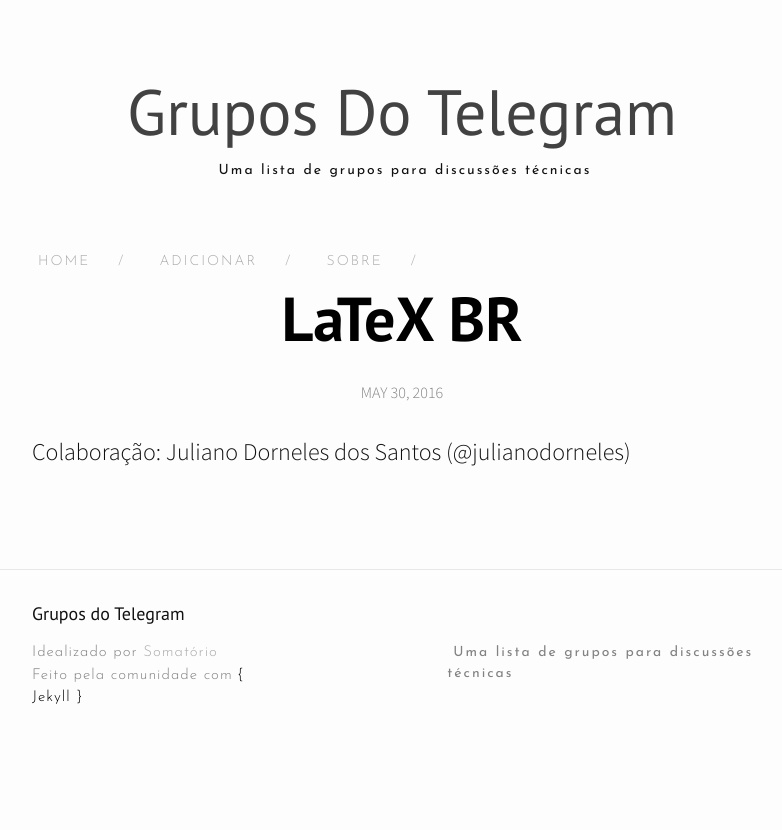
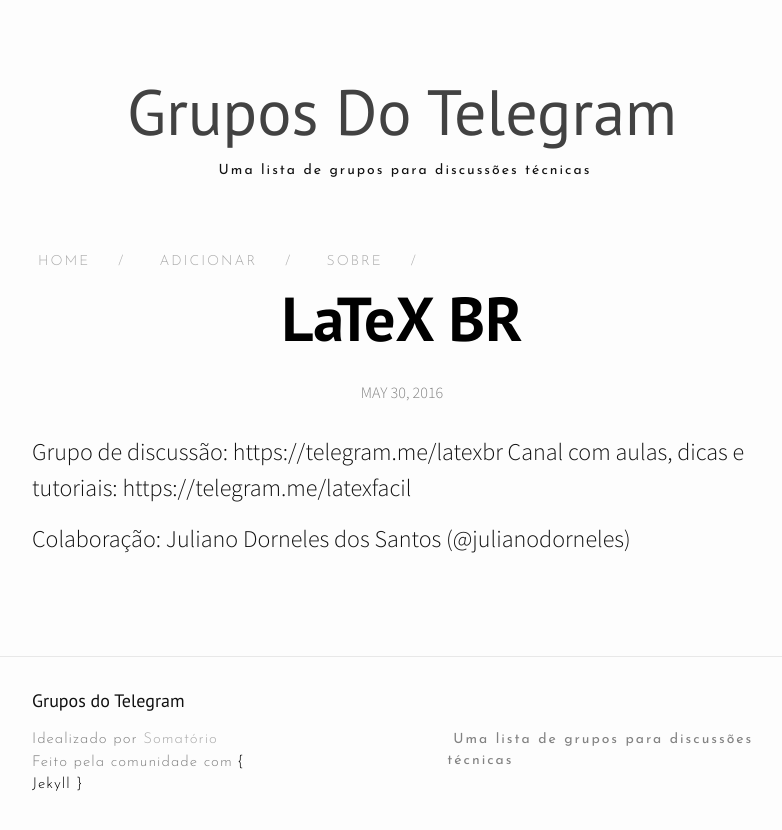
Before and after one commit to listatelegram/listatelegram.github.io, a Jekyll site: the page built from _posts/2016-05-30-LaTeX-BR.markdown, in a window 1280 px wide. Shown: the top 830 px of the page, without its empty margins (238-1020 px from the left). Built offline with Jekyll 4.4.1, drawn with Linux system fonts in a browser that asks for light colours; nearby versions of some CDN libraries.

Commit message:
Update 2016-05-30-LaTeX-BR.markdown

```diff
--- a/_posts/2016-05-30-LaTeX-BR.markdown
+++ b/_posts/2016-05-30-LaTeX-BR.markdown
@@ -4,4 +4,7 @@
 categories: jekyll update
 link-telegram: https://telegram.me/latexbr
 ---
+Grupo de discussão: https://telegram.me/latexbr
+Canal com aulas, dicas e tutoriais: https://telegram.me/latexfacil
+
 Colaboração: Juliano Dorneles dos Santos (@julianodorneles)
```
